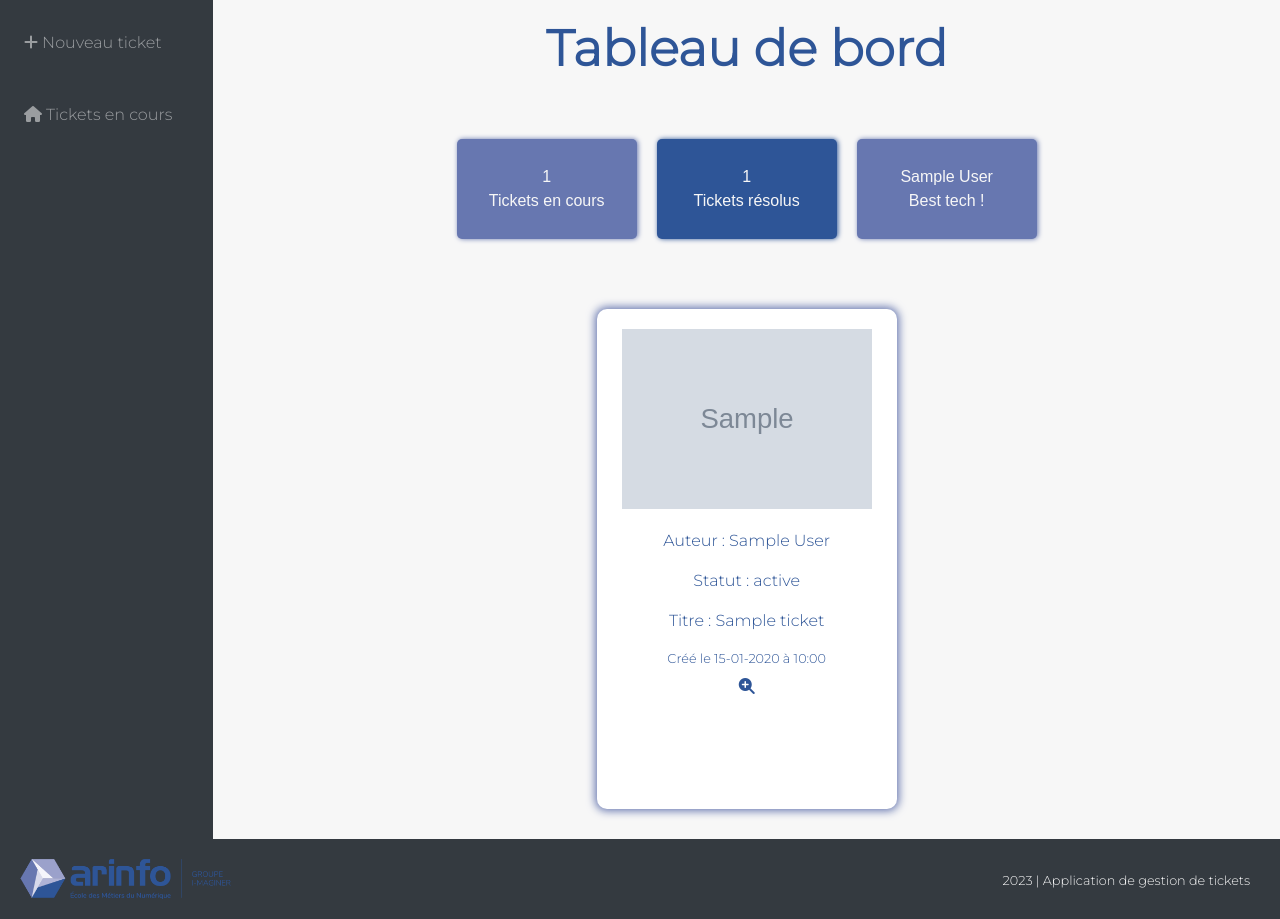
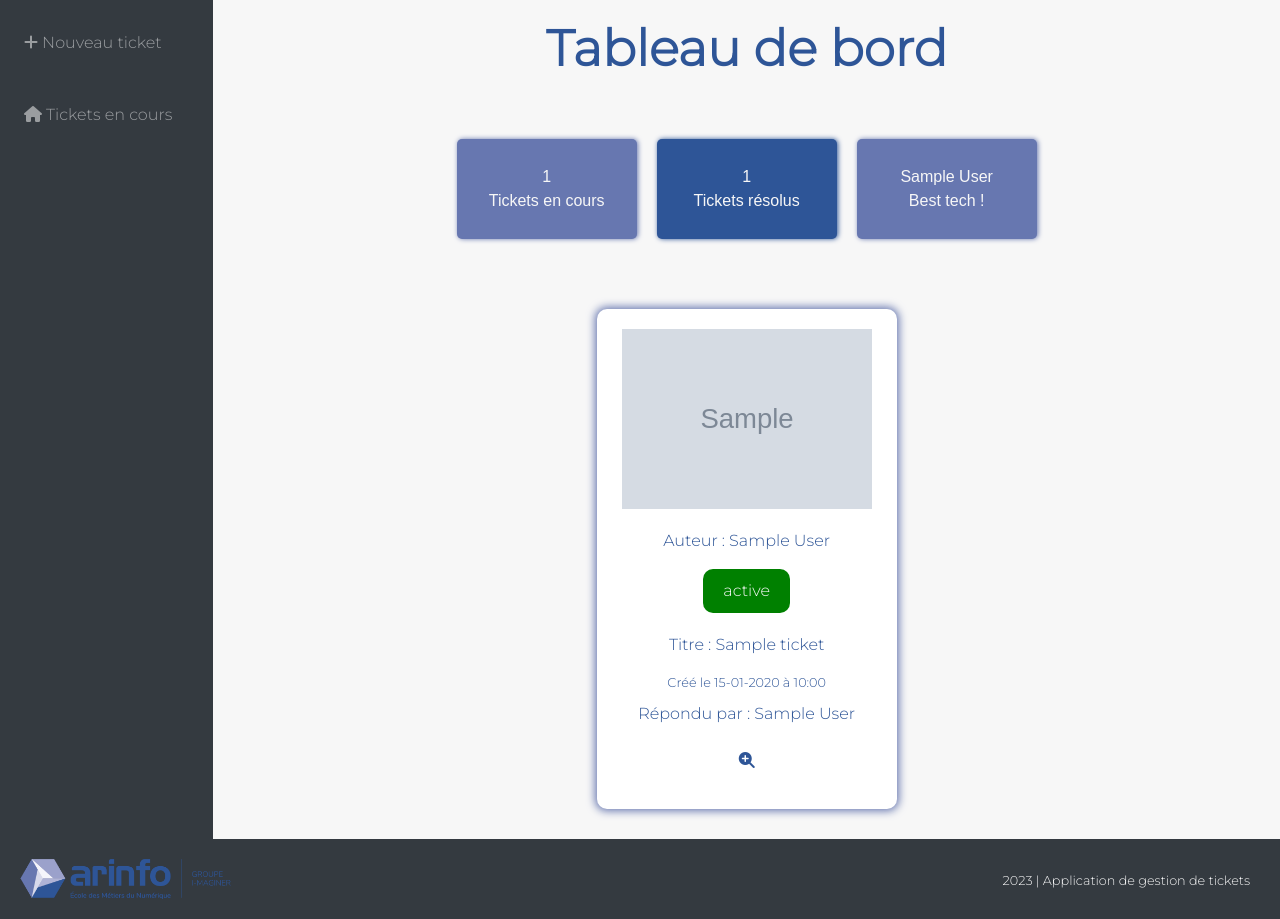
Before and after one commit to theresedecobert/outil_ticketing, a Symfony app: template outil_ticketing/templates/main/index.html.twig in a window 1280 px wide. Shown: the part 57-976 px from the top of the page. Run offline with Twig, Linux system fonts and the light colour scheme; the template is opened without the code that fills it: most values are stand-ins (such as "Sample title", 1, 10 or a date in 2020); grey boxes marked "Sample" are stand-in pictures; some libraries are stand-ins or nearby versions.

Commit message:
Mise à jour template index

```diff
--- a/outil_ticketing/templates/main/index.html.twig
+++ b/outil_ticketing/templates/main/index.html.twig
@@ -39,18 +39,24 @@
 							<p>Auteur :
 								{{ ticket.user.firstName }}
 								{{ ticket.user.lastName }}</p>
-							<p>Statut :
-								{{ ticket.status }}</p>
+							<div class="statusBtn {% if ticket.status == 'ouvert' %}open{% else %}closed{% endif %}">
+								{{ ticket.status }}
+							</div>
 							<p>Titre :
 								{{ ticket.title }}</p>
-							<small>Créé le
+							<small style="margin-bottom:10px;">Créé le
 								{{ ticket.createdAt ? ticket.createdAt|date('d-m-Y à H:i') : '' }}</small>
-							<div class="actions">
-
-								<a href="{{ path('app_tickets_show', {'id': ticket.id}) }}">
-									<i class="fa-solid fa-magnifying-glass-plus"></i>
-								</a>
-							</div>
+							{% if ticket.answers is not empty %}
+								<p>Répondu par :
+									{% for answer in ticket.answers %}
+										{{ answer.user.firstName }}
+										{{ answer.user.lastName }}
+									{% endfor %}
+								</p>
+							{% endif %}
+							<a href="{{ path('app_tickets_show', {'id': ticket.id}) }}">
+								<i class="fa-solid fa-magnifying-glass-plus"></i>
+							</a>
 						</div>
 					{% endfor %}
 				</div>
```
